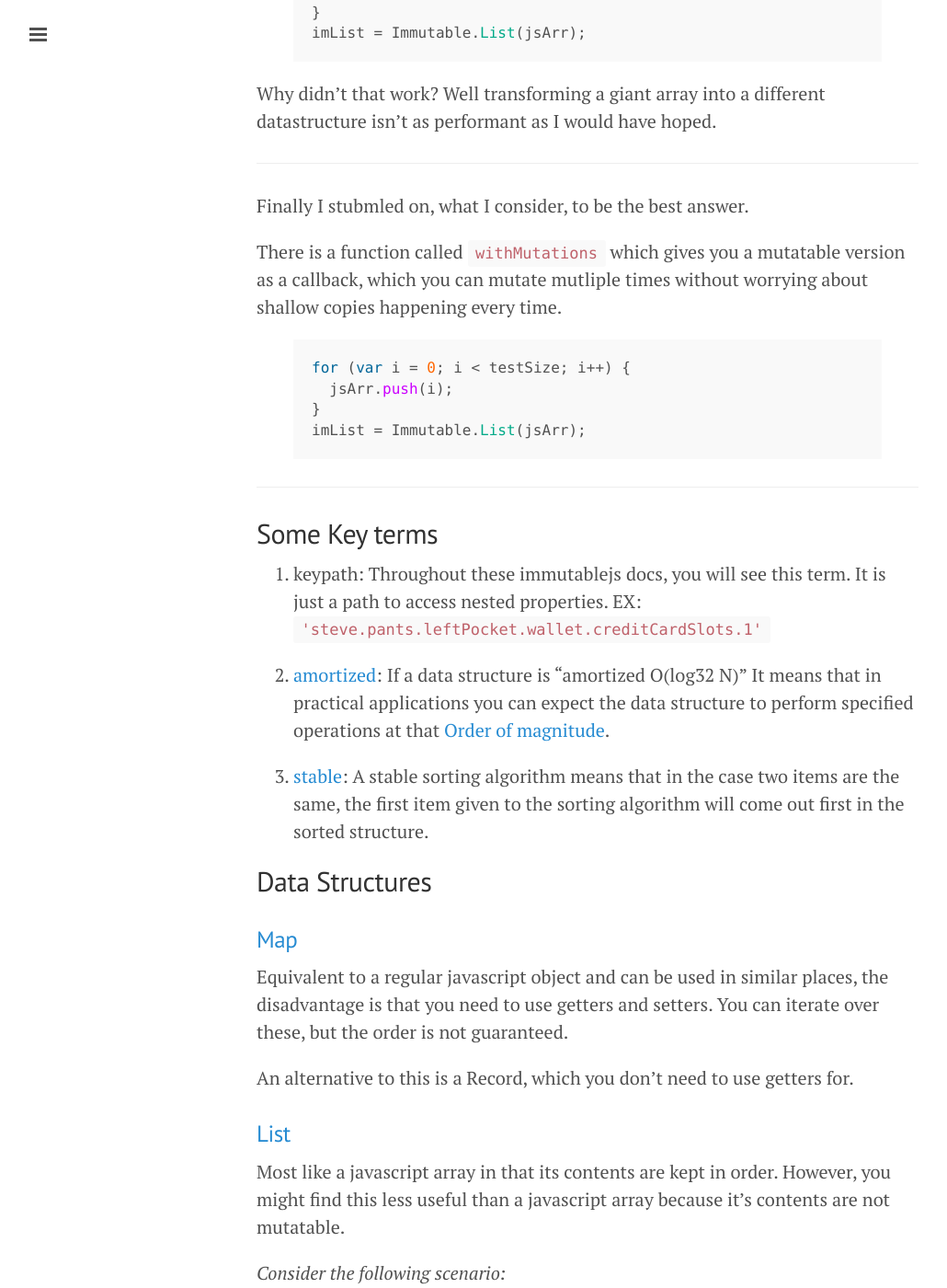
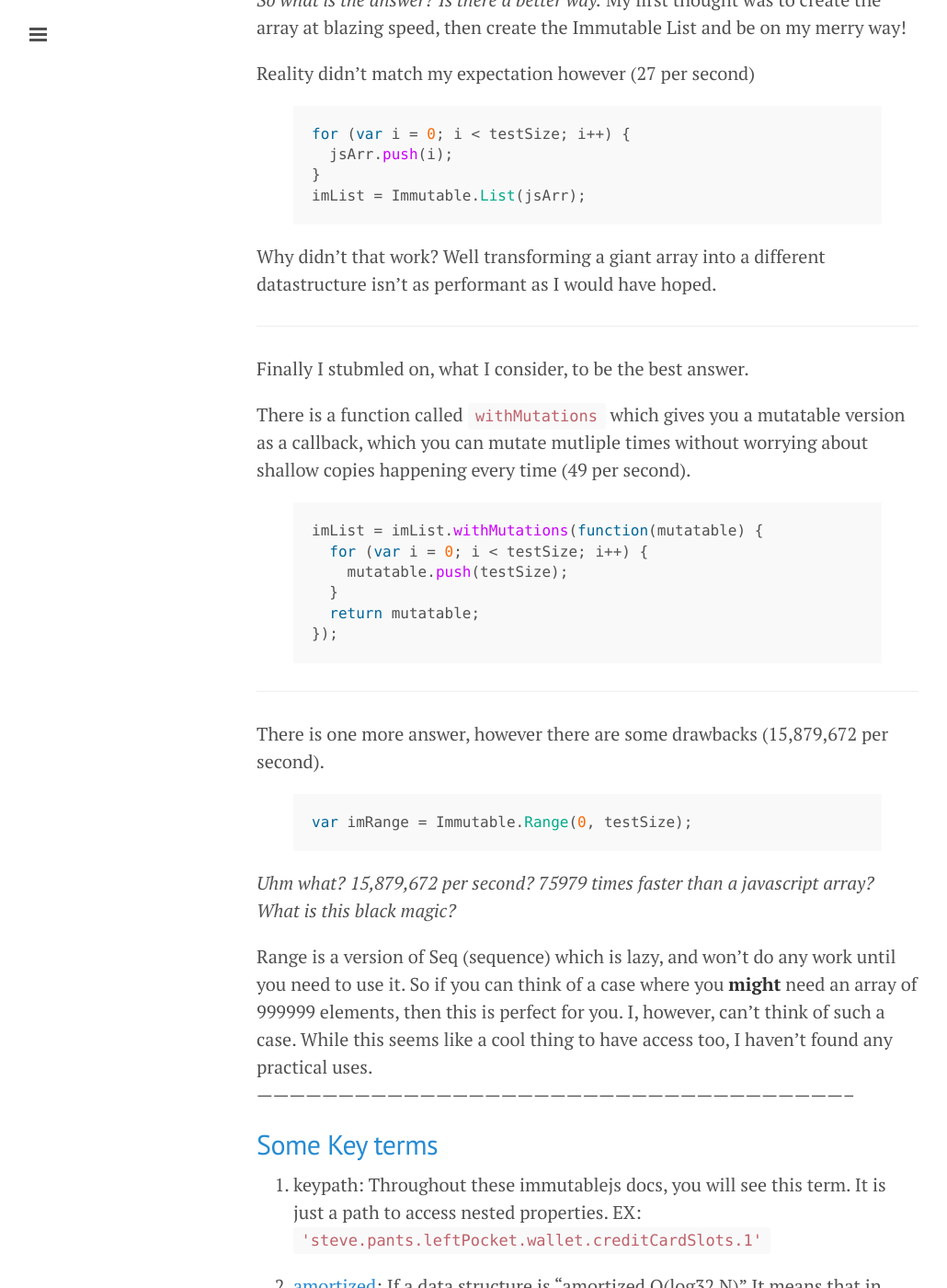
Before and after one commit to ericwooley/ericwooley.github.io, a Jekyll site: the page built from _posts/2015-04-01-using-immutablejs.markdown, in a window 1280 px wide and 1400 px high, scrolled down 1733 px. Shown: the whole window at 92% size, without its empty margins (1-1031 px from the left). Built offline with Jekyll 4.4.1, drawn with Linux system fonts in a browser that asks for light colours; Markdown is read by kramdown in place of the engine named in the settings; some of the changed text lies outside the part shown.

Commit message:
Added Nav

```diff
--- a/_posts/2015-04-01-using-immutablejs.markdown
+++ b/_posts/2015-04-01-using-immutablejs.markdown
@@ -69,18 +74,34 @@
 Finally I stubmled on, what I consider, to be the best answer.
 
 There is a function called `withMutations` which gives you a mutatable version as a callback, which you can mutate mutliple times
-without worrying about shallow copies happening every time.
+without worrying about shallow copies happening every time (49 per second).
 
 {% highlight javascript %}
-for (var i = 0; i < testSize; i++) {
-  jsArr.push(i);
-}
-imList = Immutable.List(jsArr);
+imList = imList.withMutations(function(mutatable) {
+  for (var i = 0; i < testSize; i++) {
+    mutatable.push(testSize);
+  }
+  return mutatable;
+});
 {% endhighlight %}
 
 --------------------------------------------------------------------------------------------------------------
 
-## Some Key terms
+There is one more answer, however there are some drawbacks (15,879,672 per second).
+
+{% highlight javascript %}
+var imRange = Immutable.Range(0, testSize);
+{% endhighlight %}
+
+
+_Uhm what? 15,879,672 per second? 75979 times faster than a javascript array? What is this black magic?_
+
+Range is a version of Seq (sequence) which is lazy, and won't do any work until you need to use it. So if you
+can think of a case where you **might** need an array of 999999 elements, then this is perfect for you. I,
+however, can't think of such a case. While this seems like a cool thing to have access too, I haven't found any
+practical uses.
+--------------------------------------------------------------------------------------------------------------
+## <a name="keyterms">Some Key terms</a>
 
 1. keypath: Throughout these immutablejs docs, you will see this term. It is just a path to access nested properties.
   EX: `'steve.pants.leftPocket.wallet.creditCardSlots.1'`
@@ -93,15 +114,28 @@
     the first item given to the sorting algorithm will come out first in the sorted structure.
 
 
-## Data Structures
+## <a name="datastructures">Data Structures</a>
+* [Map](#Map)
+* [List](#List)
+* [OrderedMap](#OrderedMap)
+* [Set](#Set)
+* [OrderedSet](#OrderedSet)
+* [Stack](#Stack)
+* [Seq](#Seq)
+* [KeyedSeq](#KeyedSeq)
+* [SetSeq](#SetSeq)
 
-###[Map](https://facebook.github.io/immutable-js/docs/#/Map)
+--------------------------------------------------------------------------------------------------------------
+
+### [Map](https://facebook.github.io/immutable-js/docs/#/Map) <a name="Map"></a>
   Equivalent to a regular javascript object and can be used in similar places, the disadvantage is that you need to use getters and setters.
   You can iterate over these, but the order is not guaranteed.
 
   An alternative to this is a Record, which you don't need to use getters for.
 
-###[List](https://facebook.github.io/immutable-js/docs/#/List)
+--------------------------------------------------------------------------------------------------------------
+
+### [List](https://facebook.github.io/immutable-js/docs/#/List) <a name="List"></a>
 
   Most like a javascript array in that its contents are kept in order. However, you might find this less useful than a javascript array because it's contents are not mutatable.
 
@@ -115,7 +149,9 @@
   >You need to edit the task **and** replace it in your list of tasks. Now you have to do a search through the list, find the task, and replace it with a new edited one.
   >Suddenly a simple mutation becomes an O(n) operation and five or six more lines of code. Perhaps you should consider an OrderedMap instead._
 
-###[Ordered Map](https://facebook.github.io/immutable-js/docs/#/OrderedMap)
+--------------------------------------------------------------------------------------------------------------
+
+### [Ordered Map](https://facebook.github.io/immutable-js/docs/#/OrderedMap)  <a name="OrderedMap"></a>
 
   An ordered map is like a combination of a javascript object and an array. You set things with an index, and order in which is you set things is guaranteed.
 
@@ -128,7 +164,9 @@
   >The advantage of doing this is that you can find the object again later so that you can edit/replace it in the Ordered Map later.
   >One caveat is that you also need to keep the index on the object in the Ordered Map so you can tell where the object came from later.
 
-###[Set](https://facebook.github.io/immutable-js/docs/#/Set) - _[Example](http://codepen.io/ericwooley/pen/bNJRZJ)_
+--------------------------------------------------------------------------------------------------------------
+
+### [Set](https://facebook.github.io/immutable-js/docs/#/Set) - _[Example](http://codepen.io/ericwooley/pen/bNJRZJ)_ <a name="Set"></a>
 
   A set is like a list but prevents the same entry from occurring twice. Which sounds useful, until you remember that every mutation returns a new object.
   This is perfect for keeping a list of unique primitive values.
@@ -139,12 +177,16 @@
   >The thing to remember is that ImmutableJS objects always return a new copied object so the set would just add any mutation of a task you created,
   >and would be of no help.
 
-###[Ordered Set](http://facebook.github.io/immutable-js/docs/#/OrderedSet)
+--------------------------------------------------------------------------------------------------------------
+
+### [Ordered Set](http://facebook.github.io/immutable-js/docs/#/OrderedSet) <a name="OrderedSet"></a>
   Just like a set, but will preserve the order in which things are added, so that you can iterate over in the same way later.
   Most the time set keeps the order also, but it's not guaranteed.
   An ordered set guarantees the order at a memory cost.
 
-###[Stack](http://facebook.github.io/immutable-js/docs/#/Stack)
+--------------------------------------------------------------------------------------------------------------
+
+### [Stack](http://facebook.github.io/immutable-js/docs/#/Stack) <a name="Stack"></a>
 
   A [stack](http://en.wikipedia.org/wiki/Stack_%28abstract_data_type%29) is a data structure where items are always inserted at the top (or beginning) and removed from the top.
   This data structure is extremely efficient at inserting and removing elements but horribly inefficient at accessing any element in the data structure with the exception of the first one.
@@ -160,16 +202,22 @@
   >
   > Every time the user clicks that button, they will be transported back in time.
 
-###[Seq](http://facebook.github.io/immutable-js/docs/#/Seq)
+--------------------------------------------------------------------------------------------------------------
+
+### [Seq](http://facebook.github.io/immutable-js/docs/#/Seq) <a name="Seq"></a>
 
   An Seq is like a list but its lazy, so operations you apply to them won't be performed until the sequence is accessed. Which has intense implications.
   I won't say too much on sequences because this is one of the few areas that ImmutableJS is well documented.
 
-###[KeyedSeq](http://facebook.github.io/immutable-js/docs/#/KeyedSeq)
+--------------------------------------------------------------------------------------------------------------
+
+### [KeyedSeq](http://facebook.github.io/immutable-js/docs/#/KeyedSeq) <a name="KeyedSeq"></a>
 
   If a Seq were an array, this would be an object. Similar to sequence in that they are lazy, however it works with keys instead of indices.
 
-###[SetSeq](http://facebook.github.io/immutable-js/docs/#/SetSeq)
+--------------------------------------------------------------------------------------------------------------
+
+### [SetSeq](http://facebook.github.io/immutable-js/docs/#/SetSeq) <a name="SetSeq"></a>
 
   I must admit I am a big confused by this one. Feel free to fork and submit a pull request with an explanation.
   The reason I am confused is because:
--- a/_sass/_base.scss
+++ b/_sass/_base.scss
@@ -8,7 +8,11 @@
     padding: 0;
 }
 
-
+// hr {
+//     display: block; height: 1px;
+//     border: 0; border-top: 1px solid #444;
+//     margin: 1em 0; padding: 0
+// }
 
 /**
  * Basic styling
```
Also changed, not shown: other parts of _posts/2015-04-01-using-immutablejs.markdown (+6 -1 lines).
